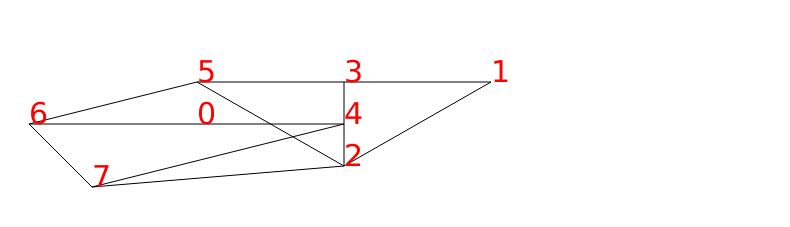
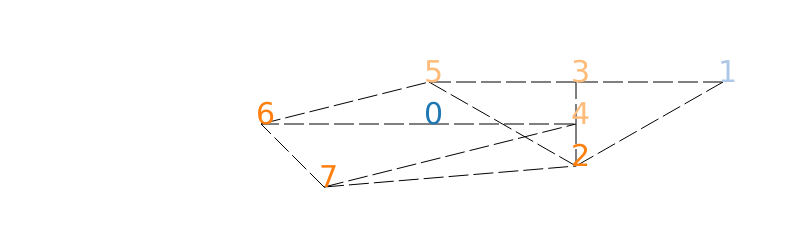
Before and after one commit to cassidyhall94/lem-in, a plain HTML site: page index.html in a window 1280 px wide. Shown: the part 61-288 px from the top of the page, without its empty margins (0-790 px from the left). Drawn offline with nearby package versions, Linux system fonts and the light colour scheme.

Commit message:
update to visualisation

```diff
--- a/index.html
+++ b/index.html
@@ -2,25 +2,32 @@
 <html>
 
 <head>
+    <link rel="stylesheet" href="web/static/style.css" />
     <meta charset="UTF-8">
     <title>Lem-In</title>
+    <script src="https://d3js.org/d3.v4.min.js"></script>
 </head>
 
 <body>
-    <h1>Lem-In</h1>
-    <canvas id="network" width="1000" height="500"></canvas>
-    <script src="https://d3js.org/d3.v4.min.js"></script>
+    <div id="h1">
+        <h1>Lem-In</h1>
+    </div>
+
+    <div id="1" class="canvas-container">
+        <canvas id="network1" width="600" height="300"></canvas>
+    </div>
     <script>
-        var graph = {
+
+        var graph1 = {
             nodes: [
-                { name: "0", x: 189, y: 105 },
-                { name: "1", x: 483, y: 63 },
-                { name: "2", x: 336, y: 147 },
-                { name: "3", x: 336, y: 63 },
-                { name: "4", x: 336, y: 105 },
-                { name: "5", x: 189, y: 63 },
-                { name: "6", x: 21, y: 105 },
-                { name: "7", x: 84, y: 168 }
+                { name: "0", x: 189, y: 105, group: "1" },
+                { name: "1", x: 483, y: 63, group: "2" },
+                { name: "2", x: 336, y: 147, group: "3" },
+                { name: "3", x: 336, y: 63, group: "3" },
+                { name: "4", x: 336, y: 105, group: "3" },
+                { name: "5", x: 189, y: 63, group: "3" },
+                { name: "6", x: 21, y: 105, group: "3" },
+                { name: "7", x: 84, y: 168, group: "3" }
             ],
             links: [
                 { source: "0", target: "4" },
@@ -37,36 +44,140 @@
                 { source: "7", target: "6" },
             ]
         };
-        var canvas = d3.select("#network"),
+
+        var graph2 = {
+            nodes: [
+                { name: "0", x: 189, y: 105, group: "1" },
+                { name: "1", x: 483, y: 63, group: "2" },
+                { name: "2", x: 336, y: 147, group: "4" },
+                { name: "3", x: 336, y: 63, group: "4" },
+                { name: "4", x: 336, y: 105, group: "3" },
+                { name: "5", x: 189, y: 63, group: "3" },
+                { name: "6", x: 21, y: 105, group: "3" },
+                { name: "7", x: 84, y: 168, group: "3" }
+            ],
+            links: [
+                { source: "0", target: "4" },
+                { source: "0", target: "6" },
+                { source: "1", target: "3" },
+                { source: "2", target: "1" },
+                { source: "3", target: "5" },
+                { source: "4", target: "2" },
+                { source: "4", target: "3" },
+                { source: "5", target: "2" },
+                { source: "6", target: "5" },
+                { source: "7", target: "2" },
+                { source: "7", target: "4" },
+                { source: "7", target: "6" },
+            ]
+        };
+
+        var graph3 = {
+            nodes: [
+                { name: "0", x: 189, y: 105, group: "1" },
+                { name: "1", x: 483, y: 63, group: "2" },
+                { name: "2", x: 336, y: 147, group: "3" },
+                { name: "3", x: 336, y: 63, group: "4" },
+                { name: "4", x: 336, y: 105, group: "4" },
+                { name: "5", x: 189, y: 63, group: "4" },
+                { name: "6", x: 21, y: 105, group: "3" },
+                { name: "7", x: 84, y: 168, group: "3" }
+            ],
+            links: [
+                { source: "0", target: "4" },
+                { source: "0", target: "6" },
+                { source: "1", target: "3" },
+                { source: "2", target: "1" },
+                { source: "3", target: "5" },
+                { source: "4", target: "2" },
+                { source: "4", target: "3" },
+                { source: "5", target: "2" },
+                { source: "6", target: "5" },
+                { source: "7", target: "2" },
+                { source: "7", target: "4" },
+                { source: "7", target: "6" },
+            ]
+        };
+
+        var graph4 = {
+            nodes: [
+                { name: "0", x: 189, y: 105, group: "1" },
+                { name: "1", x: 483, y: 63, group: "2" },
+                { name: "2", x: 336, y: 147, group: "3" },
+                { name: "3", x: 336, y: 63, group: "3" },
+                { name: "4", x: 336, y: 105, group: "4" },
+                { name: "5", x: 189, y: 63, group: "3" },
+                { name: "6", x: 21, y: 105, group: "4" },
+                { name: "7", x: 84, y: 168, group: "3" }
+            ],
+            links: [
+                { source: "0", target: "4" },
+                { source: "0", target: "6" },
+                { source: "1", target: "3" },
+                { source: "2", target: "1" },
+                { source: "3", target: "5" },
+                { source: "4", target: "2" },
+                { source: "4", target: "3" },
+                { source: "5", target: "2" },
+                { source: "6", target: "5" },
+                { source: "7", target: "2" },
+                { source: "7", target: "4" },
+                { source: "7", target: "6" },
+            ]
+        };
+
+        var graph5 = {
+            nodes: [
+                { name: "0", x: 189, y: 105, group: "1" },
+                { name: "1", x: 483, y: 63, group: "2" },
+                { name: "2", x: 336, y: 147, group: "3" },
+                { name: "3", x: 336, y: 63, group: "3" },
+                { name: "4", x: 336, y: 105, group: "3" },
+                { name: "5", x: 189, y: 63, group: "3" },
+                { name: "6", x: 21, y: 105, group: "3" },
+                { name: "7", x: 84, y: 168, group: "3" }
+            ],
+            links: [
+                { source: "0", target: "4" },
+                { source: "0", target: "6" },
+                { source: "1", target: "3" },
+                { source: "2", target: "1" },
+                { source: "3", target: "5" },
+                { source: "4", target: "2" },
+                { source: "4", target: "3" },
+                { source: "5", target: "2" },
+                { source: "6", target: "5" },
+                { source: "7", target: "2" },
+                { source: "7", target: "4" },
+                { source: "7", target: "6" },
+            ]
+        };
+
+
+        var color = d3.scaleOrdinal(d3.schemeCategory20);
+        var canvas = d3.select("#network1"),
             width = canvas.attr("width"),
             height = canvas.attr("height"),
             r = 20,
             ctx = canvas.node().getContext("2d");
 
 
-        simulation = d3.forceSimulation(graph.nodes)
-            .force('center', d3.forceCenter(width / 2, height / 2))
-            .force("link", d3.forceLink().links(graph.links));
+        function update(myGraph) {
+            simulation = d3.forceSimulation(myGraph.nodes)
+                .force('center', d3.forceCenter(width / 2, height / 2))
+                .force("link", d3.forceLink().links(myGraph.links));
 
-        //simulation.force("link").links(graph.links);
+            //simulation.force("link").links(graph.links);
 
-        function update() {
             ctx.clearRect(0, 0, width, height);
 
             ctx.beginPath();
-            graph.links.forEach(drawLink);
+            myGraph.links.forEach(drawLink);
+            ctx.setLineDash([20, 5]);
             ctx.stroke();
 
             ctx.beginPath();
-            graph.nodes.forEach(drawNode);
-        }
-
-        function drawNode(d) {
-            ctx.moveTo(d.x, d.y);
-            ctx.arc(d.x, d.y, r, 0, 2 * Math.PI);
-            ctx.font = "30px Verdana";
-            ctx.fillStyle = "red";
-            ctx.fillText(d.name, d.x, d.y);
+            myGraph.nodes.forEach(drawNode);
         }
 
         function drawLink(l) {
@@ -74,8 +185,37 @@
             ctx.lineTo(l.target.x, l.target.y);
         }
 
-        update();
+        function drawNode(d) {
+            ctx.moveTo(d.x, d.y);
+            //ctx.arc(d.x, d.y, r, 0, 2 * Math.PI);
+            ctx.fillStyle = color(d.group);
+            ctx.fill();
+            ctx.font = "30px Verdana";
+            ctx.fillText(d.name, d.x - 5, d.y);
+            //ctx.strokeStyle = color(d.group);
+        }
+
+        update(graph1);
+
+        setTimeout(function () {
+            update(graph2);
+        }, 2000);
+
+        setTimeout(function () {
+            update(graph3);
+        }, 4000);
+
+        setTimeout(function () {
+            update(graph4);
+        }, 6000);
+
+        setTimeout(function () {
+            update(graph5);
+        }, 8000);
+
     </script>
+
+
 </body>
 
 </html>
--- a/style.css
+++ /dev/null
@@ -1,3 +0,0 @@
-body {
-    background-color: aliceblue;
-}
--- /dev/null
+++ b/web/static/style.css
@@ -0,0 +1,12 @@
+.h1 {
+    text-align: center;
+    font-family: "Monaco","Lucida Console", "Courier New", monospace;
+
+}
+
+.canvas-container {
+    padding: 0;
+    margin: auto;
+    display: block;
+    width: 800px;
+}
```
